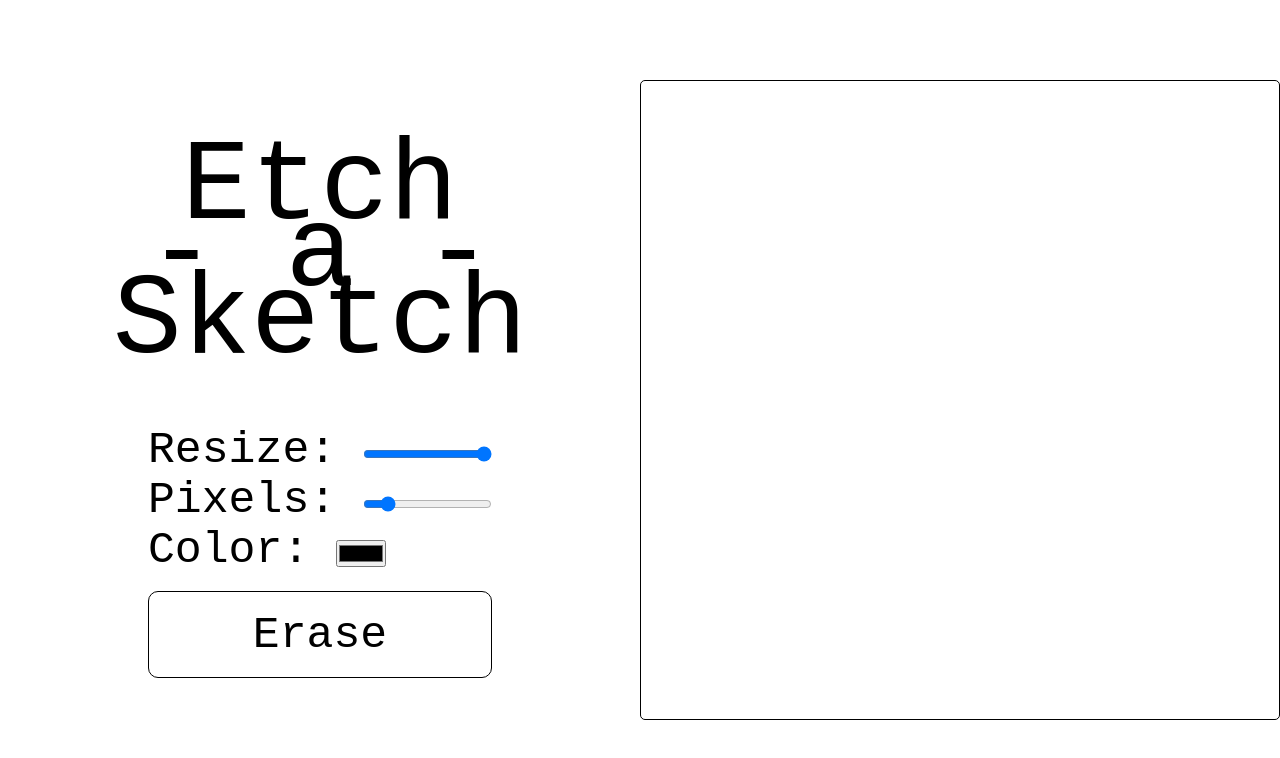
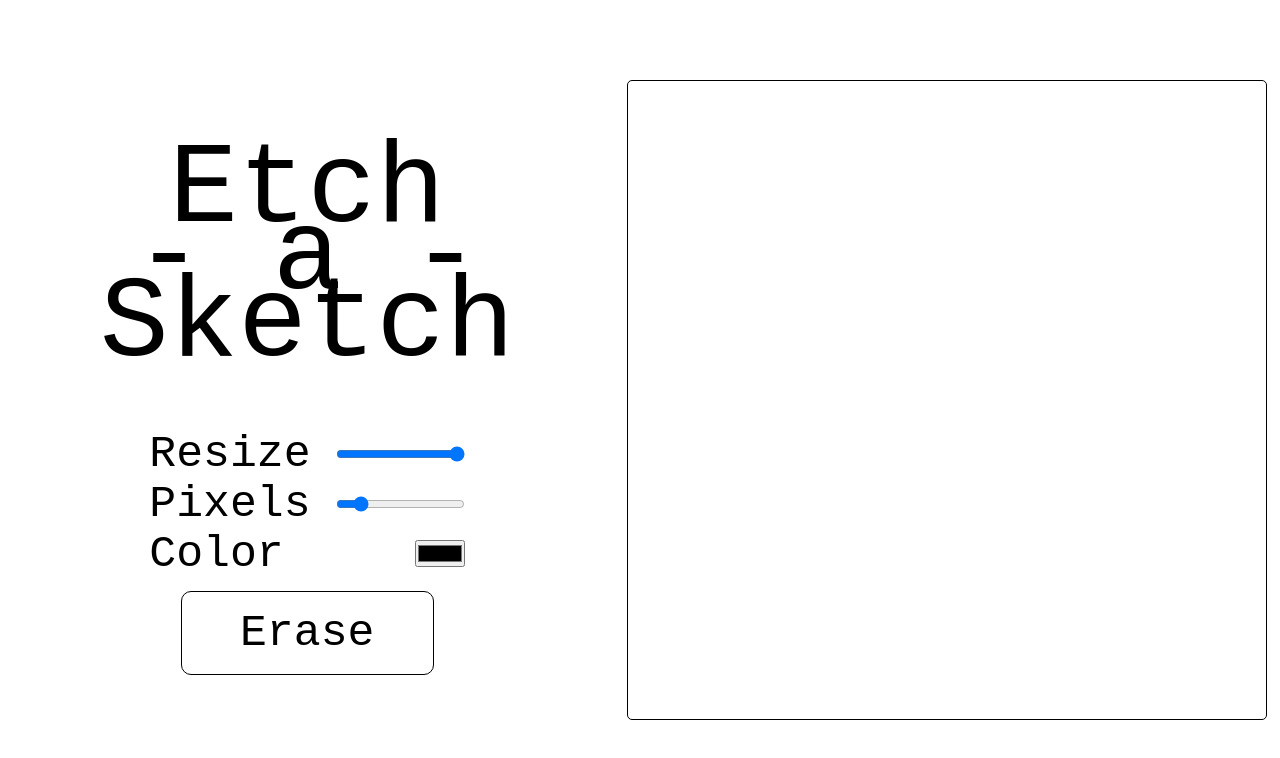
Before and after one commit to exequielyuri/odin-etch-a-sketch, a plain HTML site: page index.html in a window 1280 px wide. Drawn offline with Linux system fonts and the light colour scheme; a web font is replaced by a local one.

Commit message:
Fix settings alignment

```diff
--- a/index.html
+++ b/index.html
@@ -23,17 +23,17 @@
 
         <div id="settings">
             <div class="slide-container">
-                Resize:
+                Resize
                 <input type="range" min="1" max="50" value="50" id="size-slider">
             </div>
 
             <div class="slide-container">
-                Pixels:
+                Pixels
                 <input type="range" min="1" max="100" value="16" id="pixel-slider">
             </div>
 
             <div id="color">
-                Color:
+                Color
                 <input id="color-picker" type="color">
             </div>
             <button id="erase">Erase</button>
--- a/style.css
+++ b/style.css
@@ -9,8 +9,6 @@ body {
     display: flex;
     align-items: center;
     justify-content: space-between;
-
-
 }
 
 #text {
@@ -37,12 +35,18 @@ body {
 #settings {
     font-family: "Cabin Sketch", monospace;
     font-size: 3.5vw;
+
+    display: flex;
+    flex-direction: column;
+    justify-content: center;
+    align-items: center;
 }
 
 #board {
     background-color: white;
     height: 100vh;
     width: 50vw;
+    margin: 1vw;
 
     display: flex;
     justify-content: center;
@@ -68,7 +72,7 @@ body {
 }
 
 #erase {
-    width: 100%;
+    width: 80%;
     padding-top: 5%;
     padding-bottom: 5%;
     border: 1.5px solid black;
@@ -76,7 +80,7 @@ body {
 
     font-family: "Cabin Sketch", monospace;
     font-size: 3.5vw;
-    margin-top: 2vh;
+    margin-top: 1vw;
 
     background-color: white;
 }
@@ -91,3 +95,16 @@ body {
         transform: scale(1.1);
     }
 }
+
+.slide-container, #color {
+    width: 100%;
+    display: flex;
+    justify-content: space-between;
+    align-items: center;
+}
+
+#size-slider,
+#pixel-slider,
+#color-picker {
+    margin-left: 2vw;
+}
```
